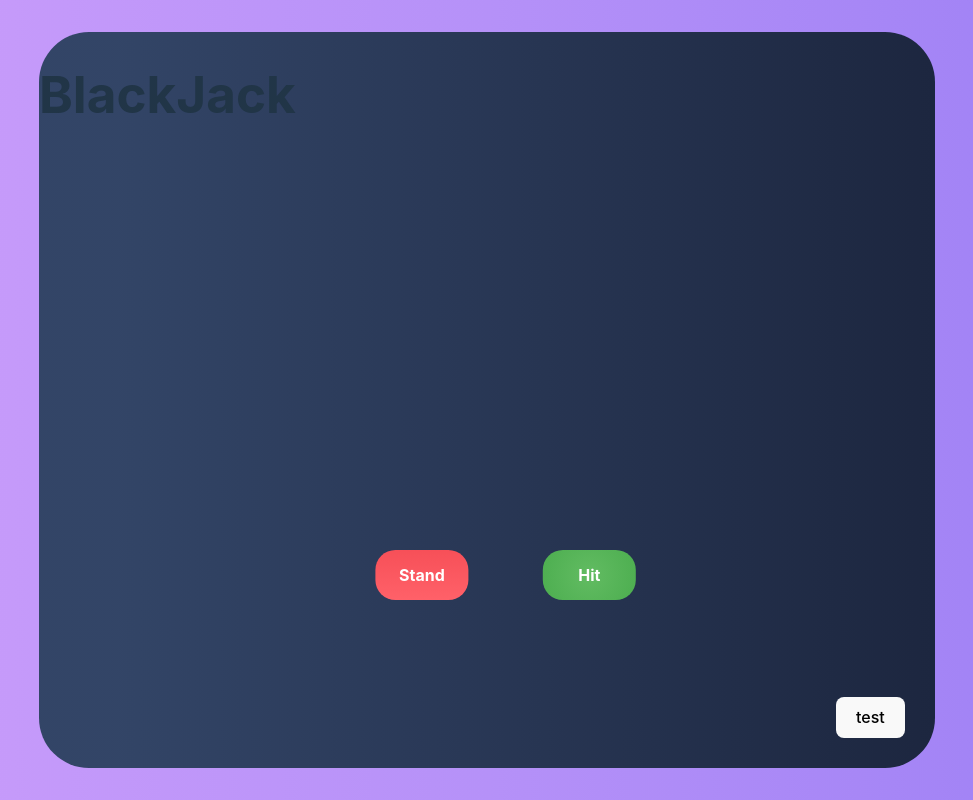
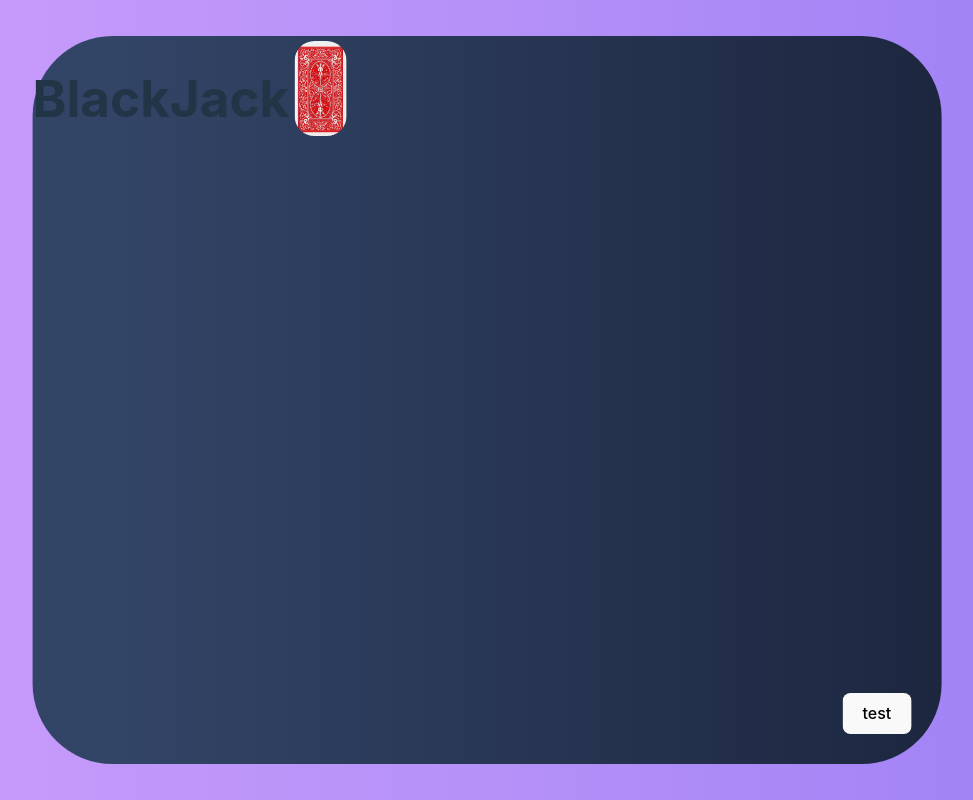
Before and after one commit to ChristopherLit/BlackJack, a React (Vite) app: page / in a window 1280 px wide. Shown: the whole page, without its empty margins (153-1126 px from the left). Built offline with nearby package versions, Linux system fonts and the light colour scheme.

Commit message:
Implemented the cards, and dealing

```diff
--- a/index.html
+++ b/index.html
@@ -10,5 +10,6 @@
   <body>
     <div id="root"></div>
     <script type="module" src="/src/main.jsx"></script>
+    <script type="module" src="/src/blackjack.js"></script>
   </body>
 </html>
--- a/src/App.css
+++ b/src/App.css
@@ -15,8 +15,8 @@ body {
 }
 
 .game-layout {
-   width: 70%;
-  height: 92%;
+   width: 71%;
+  height: 91%;
   display: flex;
   margin: auto;
   top: 50%;
@@ -28,7 +28,7 @@ body {
   background: -moz-linear-gradient(0deg, hsla(219, 34%, 30%, 1) 9%, hsla(223, 38%, 18%, 1) 100%);
   background: -webkit-linear-gradient(0deg, hsla(219, 34%, 30%, 1) 9%, hsla(223, 38%, 18%, 1) 100%);
   filter: progid: DXImageTransform.Microsoft.gradient( startColorstr="#324465", endColorstr="#1D2740", GradientType=1 );
-  border-radius: 50px;
+  border-radius: 80px;
 
 }
 
@@ -138,3 +138,27 @@ body {
   background: linear-gradient(10deg,#fa0,#ff6a00);
   background: var(--gradient)
 }
+
+#dealer-cards img {
+  text-align: center;
+  height: 13%;
+  width: 70%;
+  margin: 5px;
+  border-radius: 20px;
+
+
+
+
+}
+
+#your-cards img {
+  text-align: center;
+  height: 13%;
+  width: 20%;
+  margin: 5px;
+  border-radius: 20px;
+
+
+
+
+}
--- a/src/App.jsx
+++ b/src/App.jsx
@@ -15,7 +15,7 @@ function App() {
       <motion.button
         className='Hit'
         whileHover={{ scale: 1.1 }}
-        initial={{ x: '60%', y: '300%' }}
+        initial={{ x: '60%', y: '800%' }}
         whileTap={{ scale: 0.88 }}
         onClick={() => null}
       >
@@ -25,7 +25,7 @@ function App() {
       <motion.button
       className='Stand'
       whileHover={{ scale: 1.1 }}
-        initial={{ x: '-120%', y: '300%' }}
+        initial={{ x: '-120%', y: '800%' }}
         whileTap={{ scale: 0.88 }}
         onClick={() => null}
         >
@@ -61,6 +61,13 @@ function App() {
     {modalOpen && <Modal modalOpen={modalOpen} handleClose={close} />}
   </AnimatePresence>
 
+  <div id="dealer-cards">
+    <img id="hidden" src="./public/BACK.png"/>
+
+  </div>
+
+
+
 
     </div>
   );
--- /dev/null
+++ b/src/blackjack.js
@@ -0,0 +1,92 @@
+var dealerSum = 0;
+var yourSum = 0;
+
+var dealerAceCount = 0;
+var yourAceCount = 0;
+
+var hidden;
+var deck;
+
+var canHit = true;
+
+window.onload = function() {
+
+    buildDeck();
+    shuffle();
+    startGame()
+}
+
+function buildDeck() {
+
+    let values = ["A", "2", "3", "4", "5", "6", "7", "8", "9", "10", "J", "Q", "K"];
+    let types = ["D", "S", "H", "C"];
+    deck = [];
+
+    //Creating the deck (unshuffled)
+    for (let i = 0; i < types.length; i++) {
+
+        for (let j = 0; j < values.length; j++) {
+
+            deck.push(values[j] + "-" + types[i]);
+        }
+
+    }
+
+}
+
+function shuffle() {
+
+    for (let i = deck.length - 1; i > 0; i--) {
+        let j = Math.floor(Math.random() * i);
+        let temp = deck[i];
+        deck[i] = deck[j];
+        deck[j] = temp;
+
+    }
+
+}
+
+function startGame() {
+    hidden = deck.pop();
+    dealerSum += findValue(hidden);
+    dealerAceCount += checkAce(hidden);
+
+
+
+
+
+}
+
+function findValue(card) {
+
+    let data = card.split("-");
+    let value = data[0];
+
+    if (isNaN(value)) {
+
+        if (value == "A") {
+
+            return 11;
+        } else {
+
+            return 10;
+        }
+
+
+
+    }
+
+    return parseInt(value);
+
+}
+
+function checkAce(card) {
+
+    if (card[0] == "A") {
+
+        return 1;
+    }
+
+    return 0;
+
+}
```
